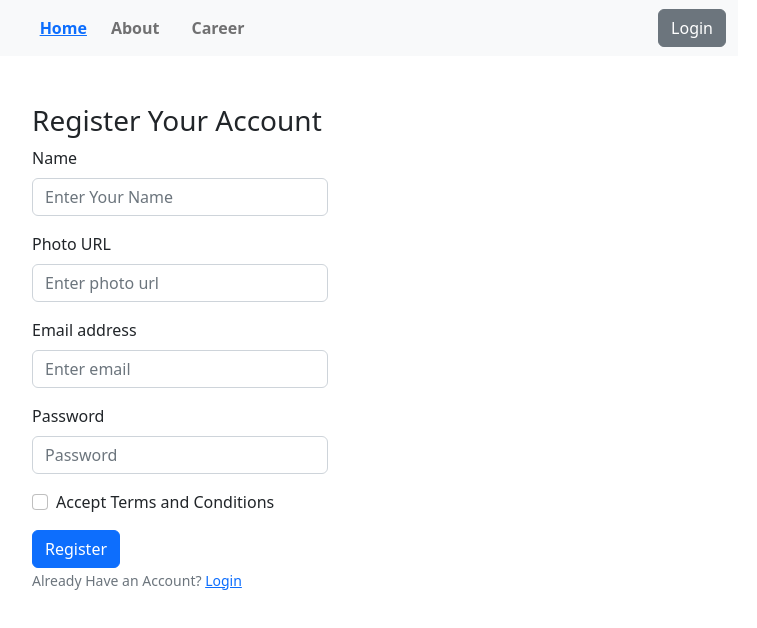
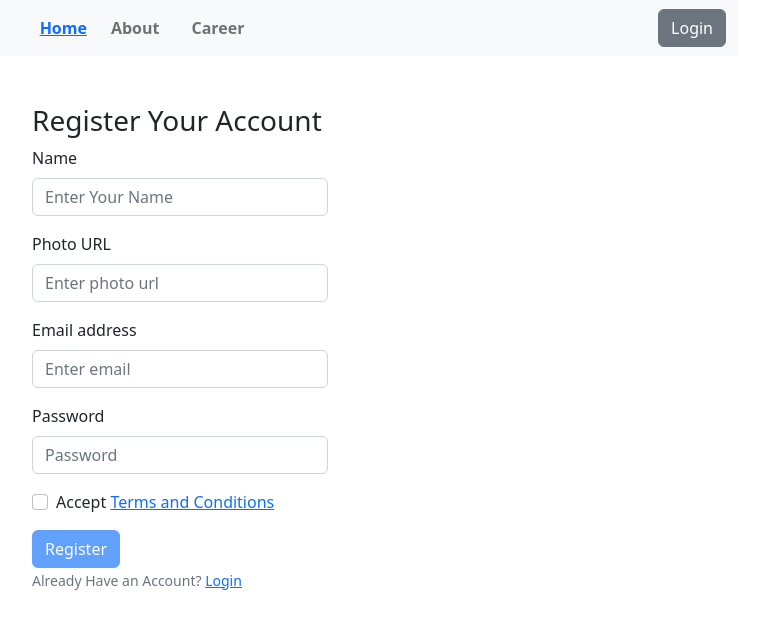
Before and after one commit to ataullahmesbah/the-dragon-news-website, a React (Vite) app: page /register in a window 1280 px wide. Shown: the top 628 px of the page, without its empty margins (460-1217 px from the left). Built offline with nearby package versions, Linux system fonts and the light colour scheme; no server answers.

Commit message:
Terms and conditions

```diff
--- a/src/Routes/Routes.jsx
+++ b/src/Routes/Routes.jsx
@@ -10,6 +10,7 @@ import LoginLayout from "../layout/LoginLayout";
 import Login from "../pages/Login/Login/Login";
 import Register from "../pages/Login/Register/Register";
 import PrivateRoute from "./PrivateRoute";
+import Terms from "../Shared/Terms/terms";
 
 
 const router = createBrowserRouter([
@@ -28,6 +29,10 @@ const router = createBrowserRouter([
             {
                 path: 'register',
                 element: <Register></Register>
+            },
+            {
+                path: 'terms',
+                element: <Terms></Terms>
             }
         ]
     },
--- /dev/null
+++ b/src/Shared/Terms/Terms.jsx
@@ -0,0 +1,14 @@
+import React from 'react';
+import { Link } from 'react-router-dom';
+
+const Terms = () => {
+    return (
+        <div>
+            <h4>Terms & Conditions</h4>
+            <p>Lorem ipsum dolor sit amet consectetur adipisicing elit. Laboriosam quidem doloremque est iste doloribus laudantium tempora harum maiores? Error exercitationem, a nulla, autem explicabo voluptas odio numquam earum suscipit quas, libero ipsum voluptatum quos. Tempora dolor, recusandae facere eligendi maiores veritatis quasi earum distinctio consectetur eveniet nemo qui, sint accusantium!</p>
+            <p>Go Back TO <Link to='/register'>Register</Link></p>
+        </div>
+    );
+};
+
+export default Terms;
--- a/src/pages/Login/Register/Register.jsx
+++ b/src/pages/Login/Register/Register.jsx
@@ -2,12 +2,14 @@ import React, { useContext } from 'react';
 import { Button, Container, Form } from 'react-bootstrap';
 import { Link } from 'react-router-dom';
 import { AuthContext } from '../../../providers/AuthProvider';
+import { useState } from 'react';
 
 const Register = () => {
 
-    const {createUser} = useContext(AuthContext);
+    const { createUser } = useContext(AuthContext);
+    const [accepted, setAccepted] = useState(false);
 
-    const handleRegister = event =>{
+    const handleRegister = event => {
         event.preventDefault();
         const form = event.target;
         const name = form.name.value;
@@ -24,6 +26,10 @@ const Register = () => {
             .catch(error => {
                 console.log(error);
             })
+    }
+
+    const handleAccepted = event => {
+        setAccepted(event.target.checked);
     }
 
 
@@ -54,10 +60,14 @@ const Register = () => {
                 </Form.Group>
 
                 <Form.Group className="mb-3" controlId="formBasicCheckbox">
-                    <Form.Check type="checkbox" name='accept' label="Accept Terms and Conditions" />
+                    <Form.Check
+                        onClick={handleAccepted}
+                        type="checkbox"
+                        name='accept'
+                        label={<>Accept <Link to='/terms'>Terms and Conditions</Link></>} />
                 </Form.Group>
 
-                <Button variant="primary" type="submit">
+                <Button variant="primary" disabled={!accepted} type="submit">
                     Register
                 </Button>
                 <br />
```
Lines whose indentation alone changed are shown as unchanged.
